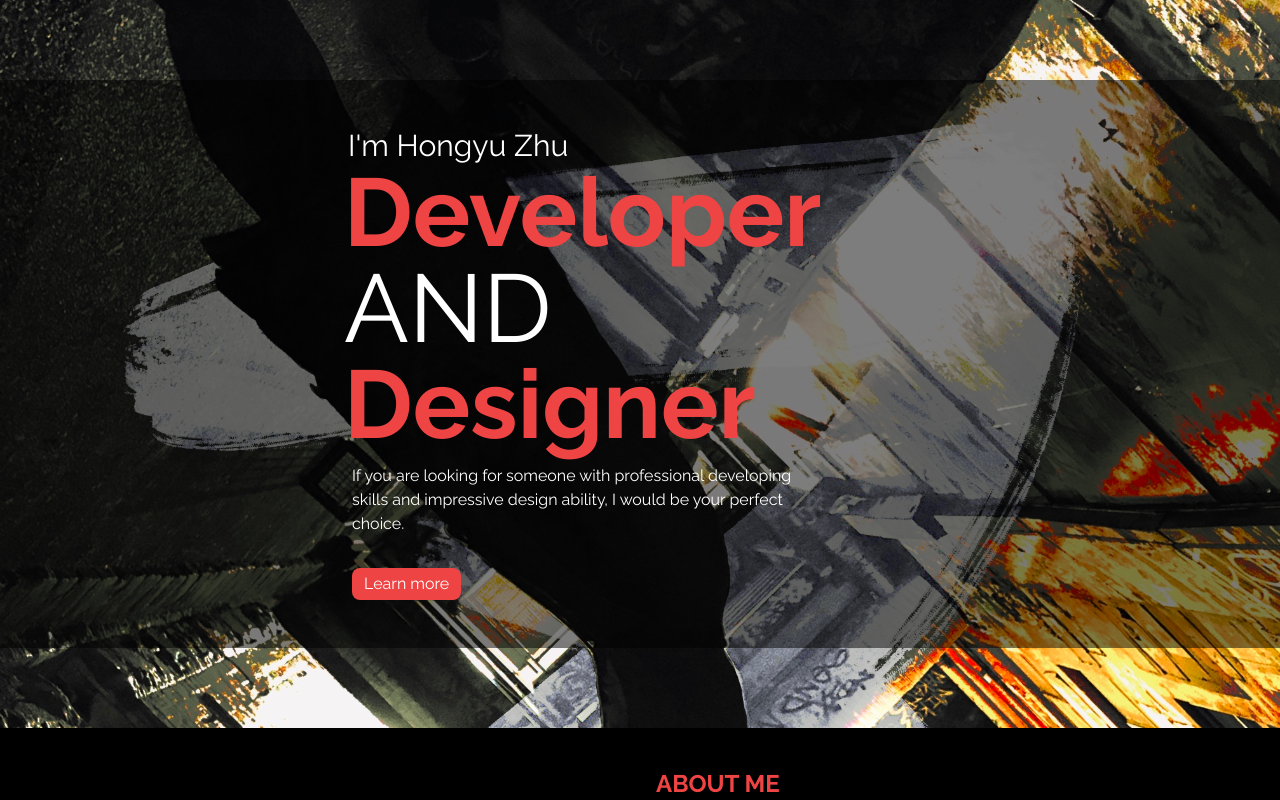
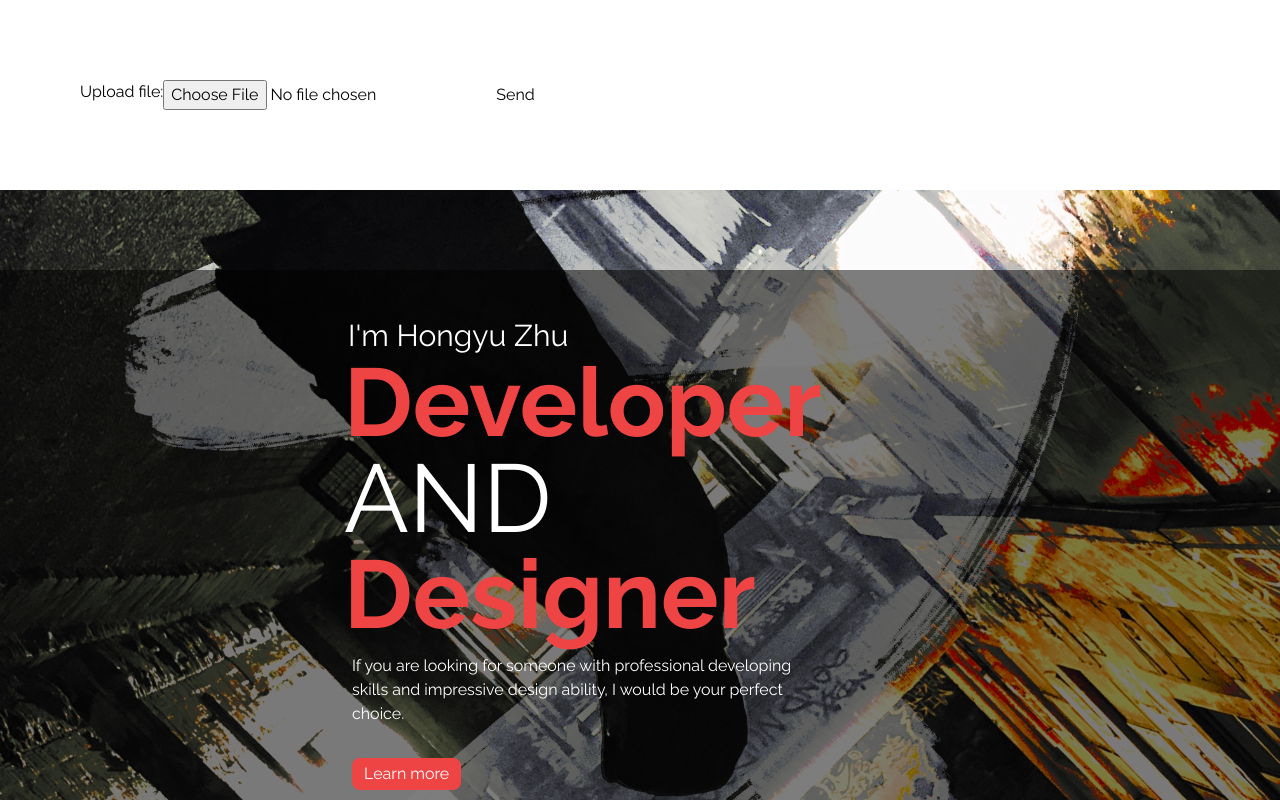
Before and after one commit to HongyuZhuz/personal-website, a Next.js app in the folder personal-website/: page / in a window 1280 px wide. Shown: the top 800 px of the page. Built offline with nearby package versions, Linux system fonts and the light colour scheme.

Commit message:
now I can access the AWS E3

```diff
--- a/personal-website/src/app/page.tsx
+++ b/personal-website/src/app/page.tsx
@@ -1,16 +1,40 @@
-import Image from 'next/image'
+'use client'
 import { HeroSection } from './components/heroSection'
 import { AboutMe } from './components/about'
 import { MyEducationSection } from './components/education'
 import { Designer } from './components/designer'
 import { Footer } from './components/footer'
+import { useState } from 'react'
+import aws from '../../creatingAws'
 
 
 
 export default function Home() {
+  const [message, setMessage] = useState();
+  const [file,setFile] = useState();
+
+  function storeFile(e:any){
+    console.log("test3");
+    setFile(e.target.files[0]);
+  }
+
+  const uploadFile = async()=>{
+    setMessage("uploading!");
+    var returnData = await aws(file);//send file to api endpoint
+
+    setMessage(String(returnData));
+    setFile(null);
+  }
+
   return (
     <>
     <div>
+      <div className='flex bg-white w-full text-black p-20'>
+        <p>Upload file:</p>
+        <p className='text-red-500'>{message}</p>
+        <input type="file" onChange = {(e)=>storeFile(e)}/>
+        <input type = "button" onClick = {uploadFile} defaultValue = "Send"/>
+      </div>
       <HeroSection />
       <AboutMe />
       <MyEducationSection />
```
